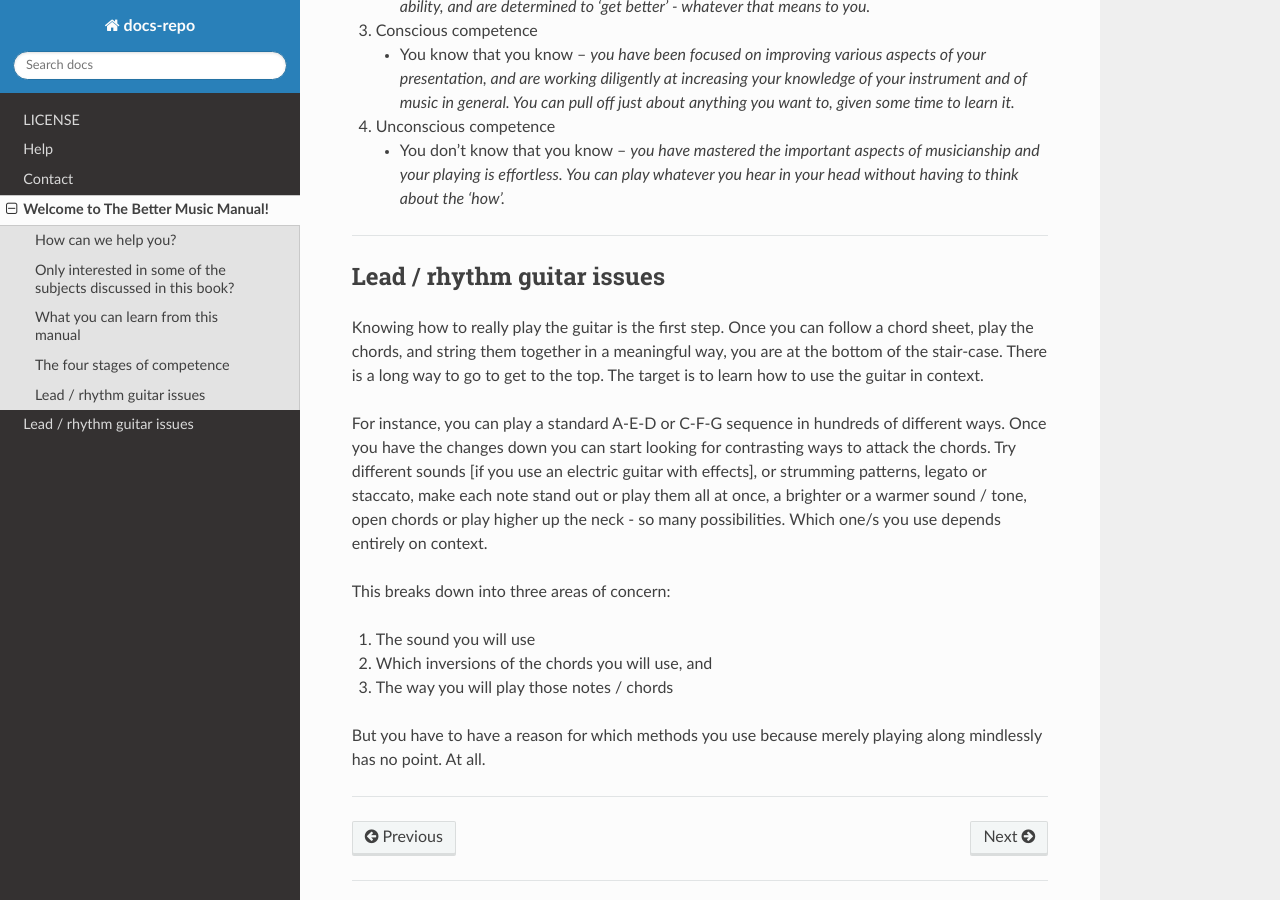
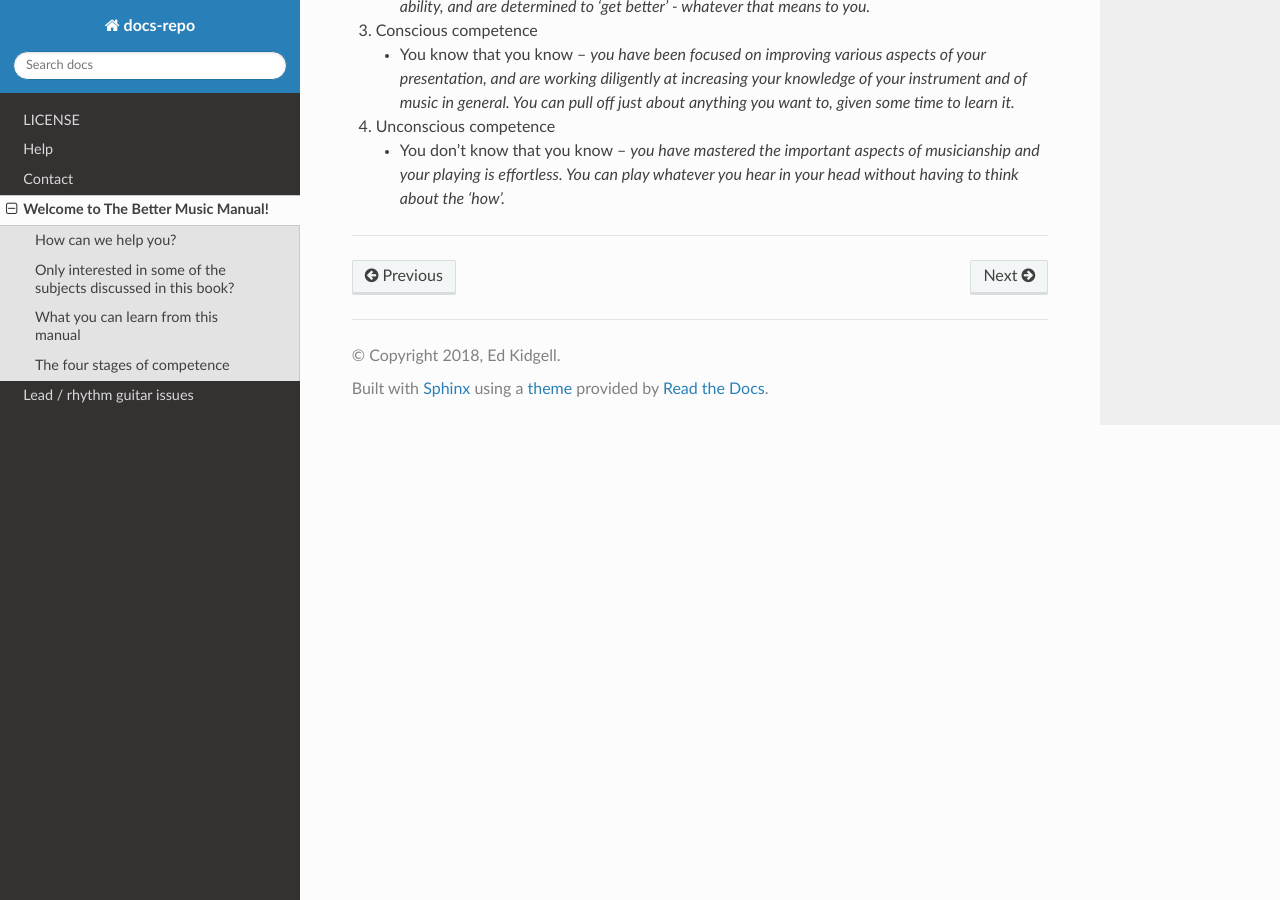
Before and after one commit to flakjakk/docs-repo, a Sphinx documentation site: the page built from docs/source/musicman.md, in a window 1280 px wide and 900 px high, scrolled down 1456 px. Built offline with Sphinx 7.4.7 and the Read the Docs theme 2.0.0, drawn with Linux system fonts in a browser that asks for light colours.

Commit message:
Update musicman.md

```diff
--- a/docs/source/musicman.md
+++ b/docs/source/musicman.md
@@ -48,18 +48,3 @@ When starting to learn any new subject it is important to understand where you s
     - You don’t know that you know – _you have mastered the important aspects of musicianship and your playing is effortless. You can play whatever you hear in your head without having to think about the ‘how’._
 
 ------------------------------------------------------------------------------------
-
-## Lead / rhythm guitar issues
-
-Knowing how to really play the guitar is the first step. Once you can follow a chord sheet, play the chords, and string them together in a meaningful way, you are at the bottom of the stair-case. There is a long way to go to get to the top. The target is to learn how to use the guitar in context.
-
-For instance, you can play a standard A-E-D or C-F-G sequence in hundreds of different ways. Once you have the changes down you can start looking for contrasting ways to attack the chords. Try different sounds [if you use an electric guitar with effects], or strumming patterns, legato or staccato, make each note stand out or play them all at once, a brighter or a warmer sound / tone, open chords or play higher up the neck - so many possibilities. Which one/s you use depends entirely on context.
-
-This breaks down into three areas of concern:
-1. The sound you will use
-2. Which inversions of the chords you will use, and
-3. The way you will play those notes / chords
-
-But you have to have a reason for which methods you use because merely playing along mindlessly has no point. At all.
-
-------------------------------------------------------------------------------------
```
